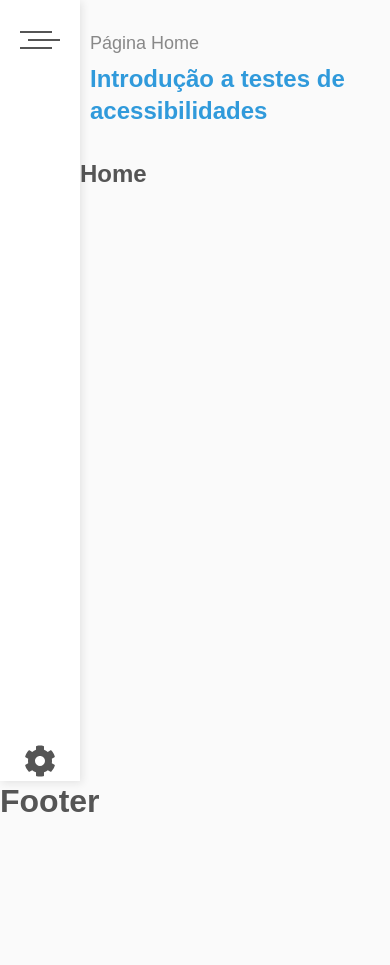
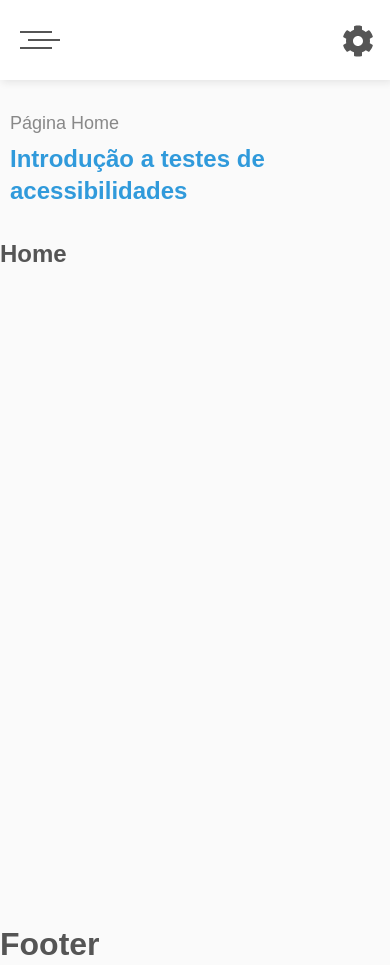
Before and after one commit to Henrique1204/Acessibilidade-SENAI, a React (Create React App) app: page / in a window 390 px wide. Before the commit the page ends 844 px from the top, so only its background shows below. Built offline with nearby package versions, Linux system fonts and the light colour scheme.

Commit message:
Ajustar responsividade do componente MenuLateral

```diff
--- a/src/App.css
+++ b/src/App.css
@@ -13,6 +13,12 @@ body {
     background-color: #FAFAFA;
     --corPrincipal: #309ADB;
     --corSecundaria: #52BDFF;
+}
+
+@media (max-width: 730px) {
+    body {
+        padding-top: 80px;
+    }
 }
 
 /* Temas */
@@ -57,6 +63,22 @@ img {
     min-height: calc(100vh - 221px);
 }
 
+@media (max-width: 990px) {
+    .containerGeral main {
+        min-height: calc(100vh - 201px);
+    }
+}
+
+@media (max-width: 730px) {
+    .containerGeral {
+        flex-direction: column;
+    }
+
+    .containerGeral main {
+        min-height: calc(100vh - 158px);
+    }
+}
+
 .conteudo {
     margin: 0 auto;
 }
--- a/src/Componentes/MenuLateral/MenuLateral.js
+++ b/src/Componentes/MenuLateral/MenuLateral.js
@@ -7,11 +7,13 @@ import Icone from '../Util/Icone';
 const MenuLateral = () => {
     const [ativo, setAtivo] = React.useState(false);
 
+    const menuToggle = () => setAtivo((ativo) => !ativo);
+
     return (
         <aside
             className={`${estilos.MenuLateral} ${(ativo) ? estilos.aberto : estilos.fechado}`}
         >
-                <button className={estilos.hamburguer} onClick={() => setAtivo((ativo) => !ativo)}>
+                <button className={estilos.hamburguer} onClick={menuToggle}>
                     <span></span>
                     <span></span>
                     <span></span>
@@ -32,7 +34,7 @@ const MenuLateral = () => {
                 ) }
 
                 { !ativo  && (
-                    <button className={estilos.icone}>
+                    <button className={estilos.icone} onClick={menuToggle}>
                         <Icone nome="cog" />
                     </button>
                 ) }
--- a/src/Componentes/MenuLateral/MenuLateral.module.css
+++ b/src/Componentes/MenuLateral/MenuLateral.module.css
@@ -128,7 +128,7 @@
     background-color: transparent;
     display: block;
     position: absolute;
-    bottom: 0;
+    bottom: 1rem;
     left: 0;
     cursor: pointer;
     outline: none;
@@ -138,3 +138,49 @@
 .MenuLateral .icone:hover, .MenuLateral .icone:focus {
     color: var(--corPrincipal);
 }
+
+@media (max-width: 730px) {
+    @keyframes crescer {
+        from {
+            max-height: 80px;
+        }
+        to {
+            max-height: 100vh;
+        }
+    }
+
+    @keyframes encolher {
+        from {
+            max-height: 100vh;
+        }
+        to {
+            max-height: 80px;
+        }
+    }
+
+    @keyframes aparecer {
+        from {
+            opacity: 0;
+            transform: translateY(-30px);
+        } to {
+            opacity: 1;
+            transform: initial;
+        }
+    }
+
+    .MenuLateral {
+        max-width: 100%;
+        height: 100%;
+        position: fixed;
+        top: 0;
+        z-index: 1;
+    }
+
+    .MenuLateral .icone {
+        width: auto;
+        top: 1.5rem;
+        left: auto;
+        right: 1rem;
+        bottom: auto;
+    }
+}
```
